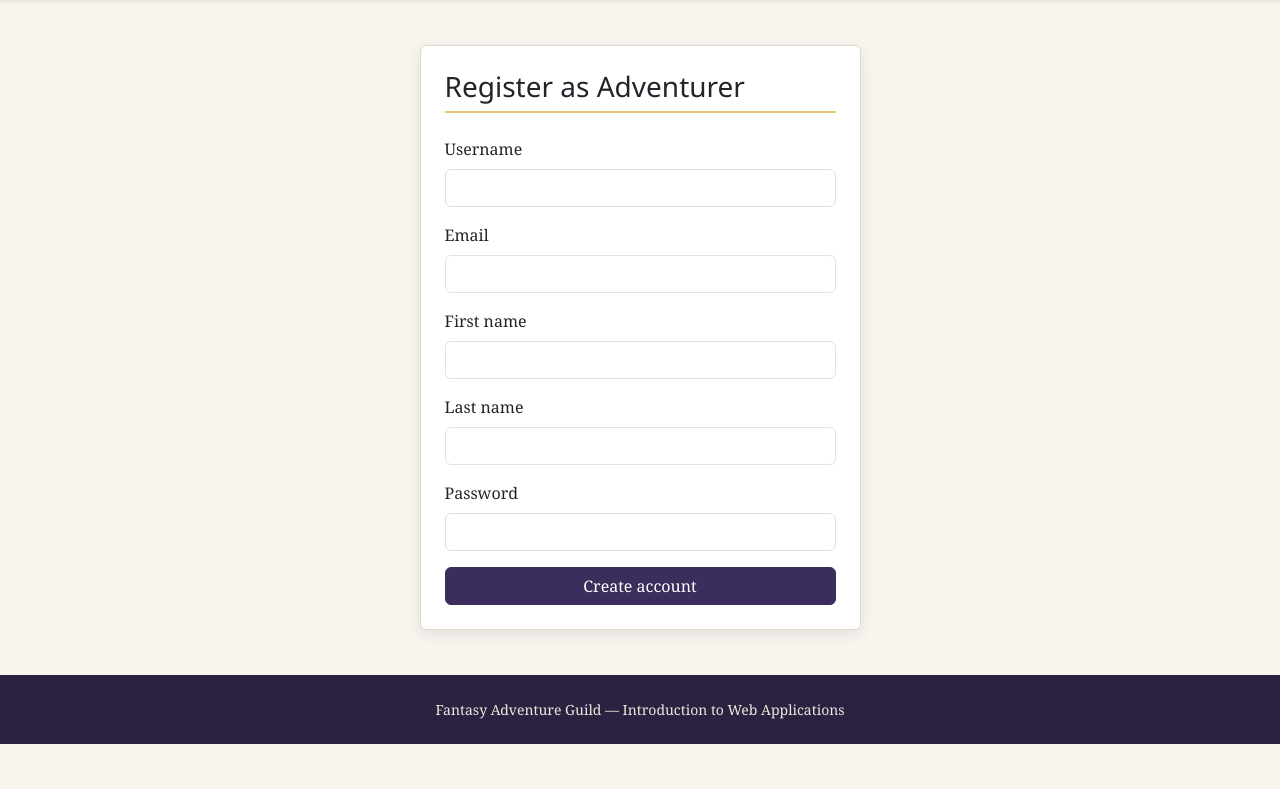
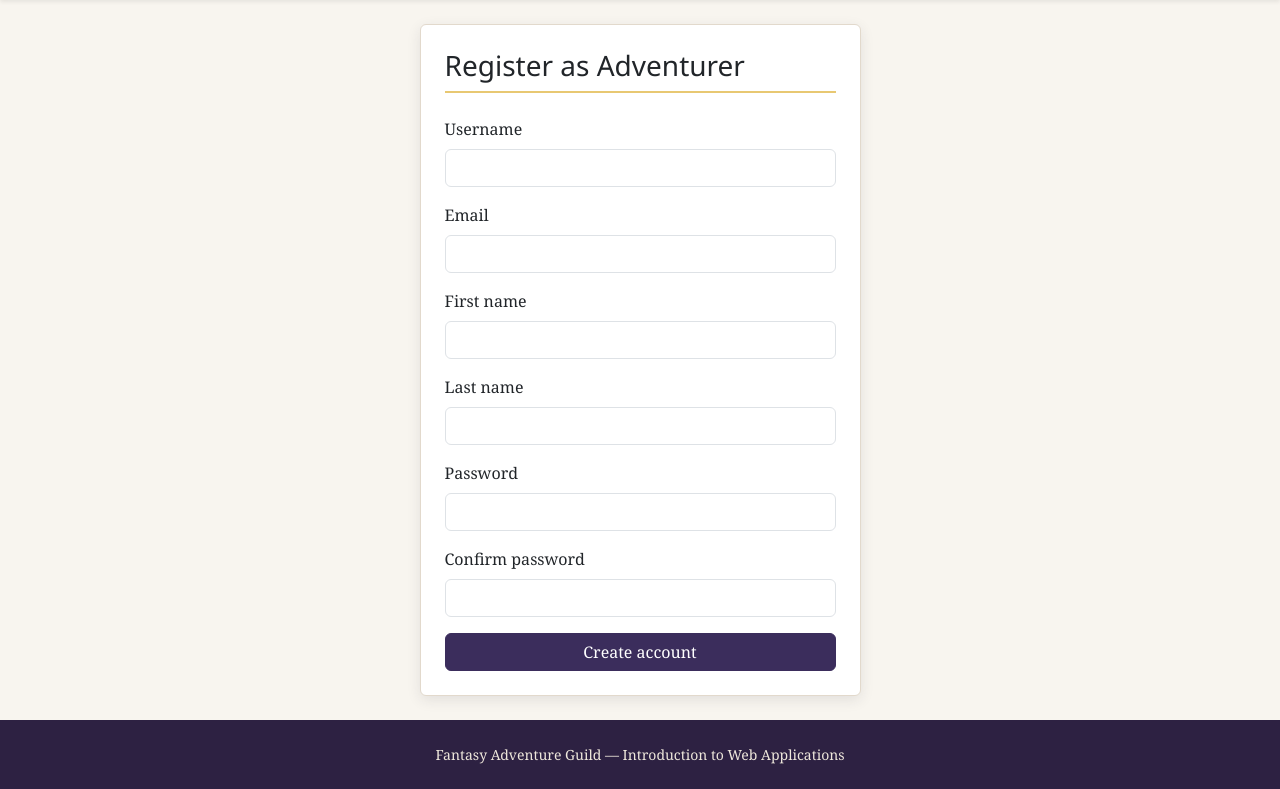
Before and after one commit to anisul770/fantasy-guild, a Flask app: page /register in a window 1280 px wide. Shown: the part 56-845 px from the top of the page. Before the commit the page ends 800 px from the top, so only its background shows below. Run offline with Flask 3, Linux system fonts and the light colour scheme.

Commit message:
confirm password field added

```diff
--- a/routes/auth_routes.py
+++ b/routes/auth_routes.py
@@ -44,13 +44,18 @@ def register():
         first_name = request.form.get("first_name", "").strip()
         last_name = request.form.get("last_name", "").strip()
         password = request.form.get("password", "").strip()
+        confirm_password = request.form.get("confirm_password", "").strip()
 
-        if not all([username, email, first_name, last_name, password]):
+        if not all([username, email, first_name, last_name, password, confirm_password]):
             flash("Please fill in all fields.", "danger")
             return render_template("register.html")
 
         if len(password) < 6:
             flash("Password must be at least 6 characters.", "danger")
+            return render_template("register.html")
+
+        if password != confirm_password:
+            flash("Passwords do not match.", "danger")
             return render_template("register.html")
 
         ok, message = create_user(username, email, first_name, last_name, password)
--- a/templates/base.html
+++ b/templates/base.html
@@ -53,7 +53,7 @@
         {% with messages = get_flashed_messages(with_categories=true) %}
             {% if messages %}
                 {% for category, message in messages %}
-                    <p class="alert alert-{{ category }}" role="alert">{{ message }}</p>
+                    <p class="alert alert-{{ category }}" role="alert">{{ message }} {% if current_user.is_authenticated %}{{current_user.first_name}}{% endif %} </p>
                 {% endfor %}
             {% endif %}
         {% endwith %}
--- a/templates/register.html
+++ b/templates/register.html
@@ -29,8 +29,11 @@
                     </div>
                     <div class="mb-3">
                         <label for="password" class="form-label">Password</label>
-                        <input class="form-control" type="password" id="password" name="password" required
-                            minlength="6">
+                        <input class="form-control" type="password" id="password" name="password" required minlength="6">
+                    </div>
+                    <div class="mb-3">
+                        <label for="confirm_password" class="form-label">Confirm password</label>
+                        <input class="form-control" type="password" id="confirm_password" name="confirm_password" required minlength="6">
                     </div>
                     <button class="btn btn-primary w-100" type="submit">Create account</button>
                 </form>
@@ -42,8 +45,10 @@
 <script>
     document.getElementById('registerForm').addEventListener('submit', (event) => {
         const password = document.getElementById('password').value;
-        if (password.length < 6) {
-            alert('Password must be at least 6 characters.');
+        const confirmPassword = document.getElementById('confirm_password').value;
+
+        if (password !== confirmPassword) {
+            alert('Passwords do not match.');
             event.preventDefault();
         }
     });
```
